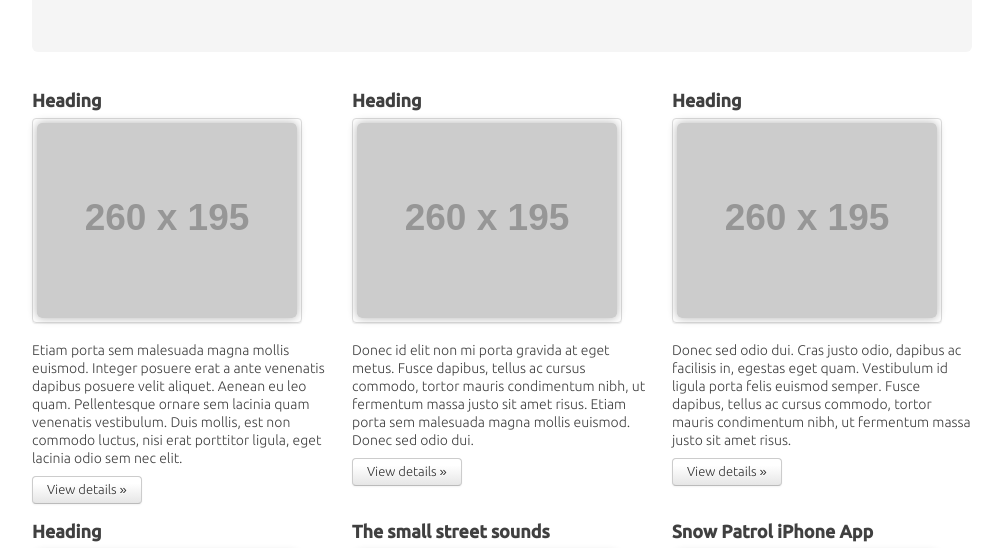
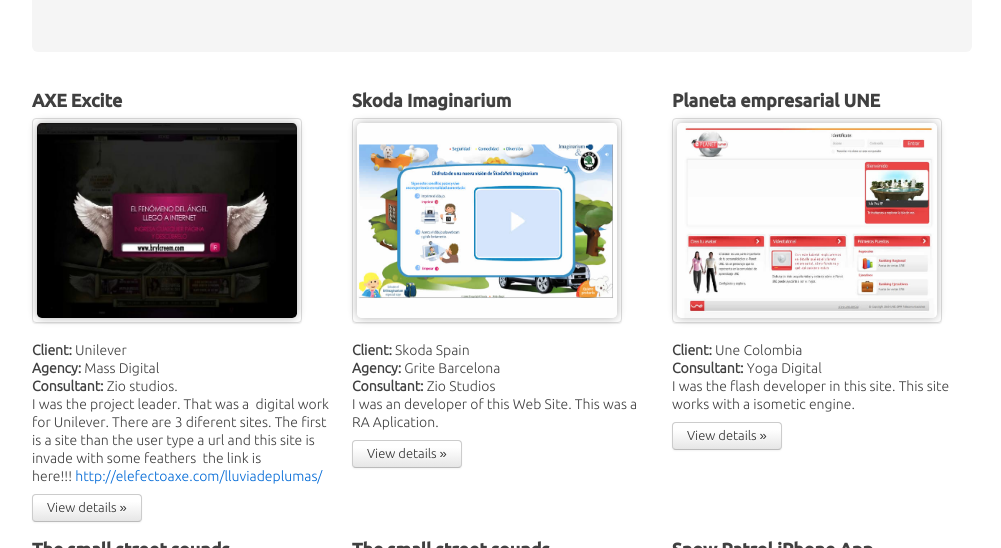
Before and after one commit to AlexTorres/portafolio, a plain HTML site: page www/index.html in a window 1280 px wide. Shown: the part 690-1238 px from the top of the page, without its empty margins (138-1139 px from the left). Drawn offline with Linux system fonts and the light colour scheme; placeholder pictures from the web are drawn by us.

Commit message:
missing some sites

```diff
--- a/www/index.html
+++ b/www/index.html
@@ -55,41 +55,55 @@
 
   <!-- Example row of columns -->
   <div class="row" id="projects">
-    <div class="span-one-third">
-      <h3>Heading</h3>
+    <div class="span-one-third" info='<iframe src="http://player.vimeo.com/video/31048751?title=0&amp;portrait=0&amp;color=ff9933" width="530" height="298" frameborder="0" webkitAllowFullScreen mozallowfullscreen allowFullScreen></iframe>'>
+      <h3>AXE Excite</h3>
       <ul class="media-grid">
-        <li> <a href="#"> <img class="thumbnail" src="http://placehold.it/260x195/069/ffffff" alt=""/> </a> </li>
+        <li> <a href="#"><img class="thumbnail"  src="images/axe.jpg" width="260" height="195" alt="Snow Patrol"/> </a> </li>
       </ul>
-      <p>Etiam porta sem malesuada magna mollis euismod. Integer posuere erat a ante venenatis dapibus posuere velit aliquet. Aenean eu leo quam. Pellentesque ornare sem lacinia quam venenatis vestibulum. Duis mollis, est non commodo luctus, nisi erat porttitor ligula, eget lacinia odio sem nec elit.</p>
+      <p> <strong>Client:</strong> Unilever<br/>
+        <strong>Agency:</strong> Mass Digital<br/>
+        <strong>Consultant:</strong> Zio studios.<br/>
+        I was the project leader. That was a  digital work for Unilever.
+
+        There are 3 diferent sites.
+
+        The first is a site than the user type a url and this site is invade with some feathers  the link is here!!! <a href="http://elefectoaxe.com/lluviadeplumas/">http://elefectoaxe.com/lluviadeplumas/</a> </p>
       <p><a class="btn" href="#">View details &raquo;</a></p>
     </div>
-    <div class="span-one-third">
-      <h3>Heading</h3>
+    <div class="span-one-third"  info='<img  src="images/skoda.jpg"  width="530" height="371" alt=""/>'>
+      <h3>Skoda Imaginarium</h3>
       <ul class="media-grid">
-        <li> <a href="#"> <img class="thumbnail" src="http://placehold.it/260x195/069/ffffff" alt=""/> </a> </li>
+        <li> <a href="#"> <img class="thumbnail" src="images/skoda.jpg"   width="260" height="195" alt=""/> </a> </li>
       </ul>
-      <p>Donec id elit non mi porta gravida at eget metus. Fusce dapibus, tellus ac cursus commodo, tortor mauris condimentum nibh, ut fermentum massa justo sit amet risus. Etiam porta sem malesuada magna mollis euismod. Donec sed odio dui. </p>
+      <p> <strong>Client:</strong> Skoda Spain <br/>
+        <strong>Agency:</strong> Grite Barcelona <br/>
+        <strong>Consultant:</strong> Zio Studios <br/>
+        I was an developer of this Web Site. This was a RA Aplication.</p>
       <p><a class="btn" href="#">View details &raquo;</a></p>
     </div>
-    <div class="span-one-third">
-      <h3>Heading</h3>
+    <div class="span-one-third"  info='<a href="http://planetaempresarialune.com.co/" target="_blank"><img  src="images/planeta.jpg"  width="530" height="371" alt=""/></a>'>
+      <h3>Planeta empresarial UNE</h3>
       <ul class="media-grid">
-        <li> <a href="#"> <img class="thumbnail" src="http://placehold.it/260x195/069/ffffff" alt=""/> </a> </li>
+        <li> <a href="#"> <img class="thumbnail" src="images/planeta.jpg"   width="260" height="195" alt=""/> </a> </li>
       </ul>
-      <p>Donec sed odio dui. Cras justo odio, dapibus ac facilisis in, egestas eget quam. Vestibulum id ligula porta felis euismod semper. Fusce dapibus, tellus ac cursus commodo, tortor mauris condimentum nibh, ut fermentum massa justo sit amet risus.</p>
+      <p> <strong>Client:</strong> Une Colombia <br/>
+        <strong>Consultant:</strong> Yoga Digital <br/>
+        I was the flash developer in this site. This site works with a isometic engine.</p>
       <p><a class="btn" href="#">View details &raquo;</a></p>
     </div>
   </div>
   <div class="row">
-    <div class="span-one-third">
-      <h3>Heading</h3>
+    <div class="span-one-third"  info='<img  src="http://alextorresb.files.wordpress.com/2011/11/005.jpg"  width="530" height="371" alt=""/>'>
+      <h3>The small street sounds</h3>
       <ul class="media-grid">
-        <li> <a href="#"> <img class="thumbnail" src="http://placehold.it/260x195/069/ffffff" alt=""/> </a> </li>
+        <li> <a href="#"> <img class="thumbnail" src="http://alextorresb.files.wordpress.com/2011/11/005.jpg"   width="260" height="195" alt=""/> </a> </li>
       </ul>
-      <p>Etiam porta sem malesuada magna mollis euismod. Integer posuere erat a ante venenatis dapibus posuere velit aliquet. Aenean eu leo quam. Pellentesque ornare sem lacinia quam venenatis vestibulum. Duis mollis, est non commodo luctus, nisi erat porttitor ligula, eget lacinia odio sem nec elit.</p>
+      <p> <strong>Client:</strong> Une Colombia <br/>
+        <strong>Consultant:</strong> Yoga Digital <br/>
+        I was the flash developer in this site. This site worked  with papervision 3D.</p>
       <p><a class="btn" href="#">View details &raquo;</a></p>
     </div>
-    <div class="span-one-third"  info='<img  src="http://alextorresb.files.wordpress.com/2011/11/small.jpg"  width="530" height="371" alt=""/>'>
+    <div class="span-one-third"  info='<a href="http://www.thesmalls.com/StreetSounds/" target="_blank"><img  src="http://alextorresb.files.wordpress.com/2011/11/small.jpg"  width="530" height="371" alt=""/></a>'>
       <h3>The small street sounds</h3>
       <ul class="media-grid">
         <li> <a href="#"> <img class="thumbnail" src="http://alextorresb.files.wordpress.com/2011/11/small.jpg"   width="260" height="195" alt=""/> </a> </li>
@@ -97,8 +111,7 @@
       <p> <strong>Client:</strong> Scion <br/>
         <strong>Agency:</strong> Devil fish<br/>
         <strong>Consultant:</strong> Zerofractal studios.<br/>
-       I was an developer of this Web Site. This site use google maps api for ActionScript 3. The people can upload street sounds
-        for locations </p>
+        I was an developer of this Web Site. This site use google maps api for ActionScript 3. The people can upload street sounds. </p>
       <p><a class="btn" href="#">View details &raquo;</a></p>
     </div>
     <div class="span-one-third" info='<iframe width="530" height="298" src="http://www.youtube.com/embed/-mf6nshqdv8" frameborder="0" allowfullscreen></iframe>'>
```
Also changed, not shown: www/images/axe.jpg (added), www/images/planeta.jpg (added), www/images/skoda.jpg (added), 2 other files.
